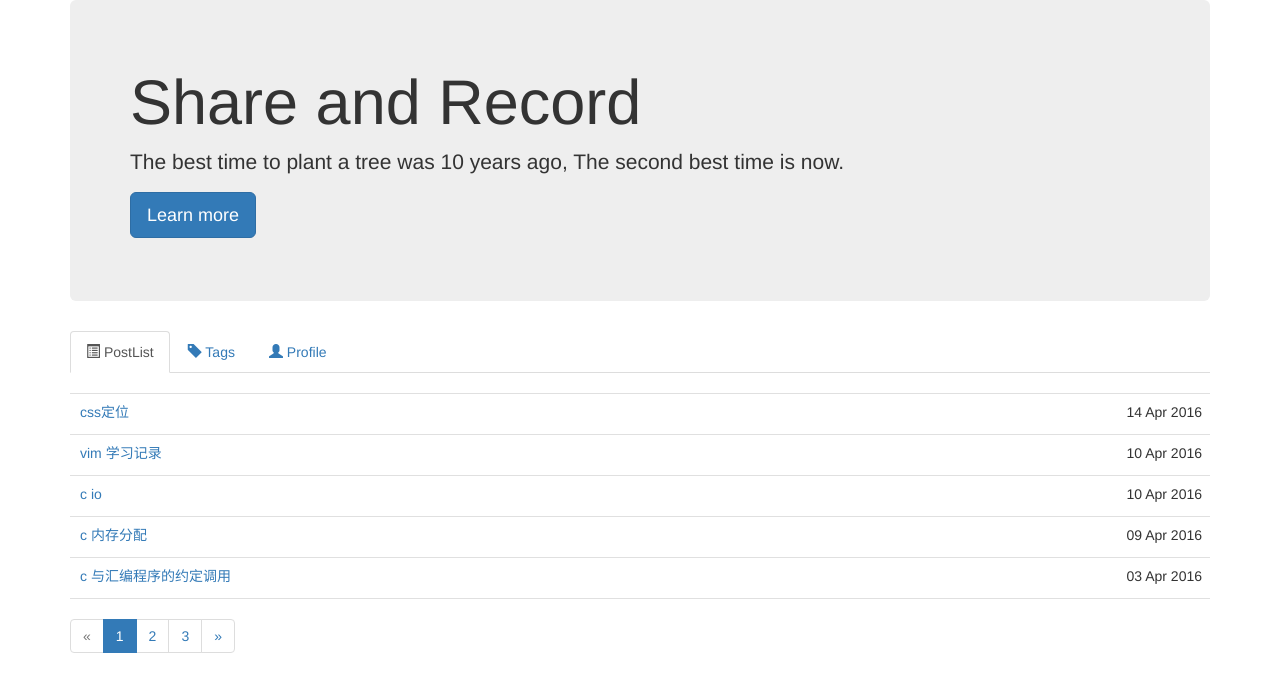
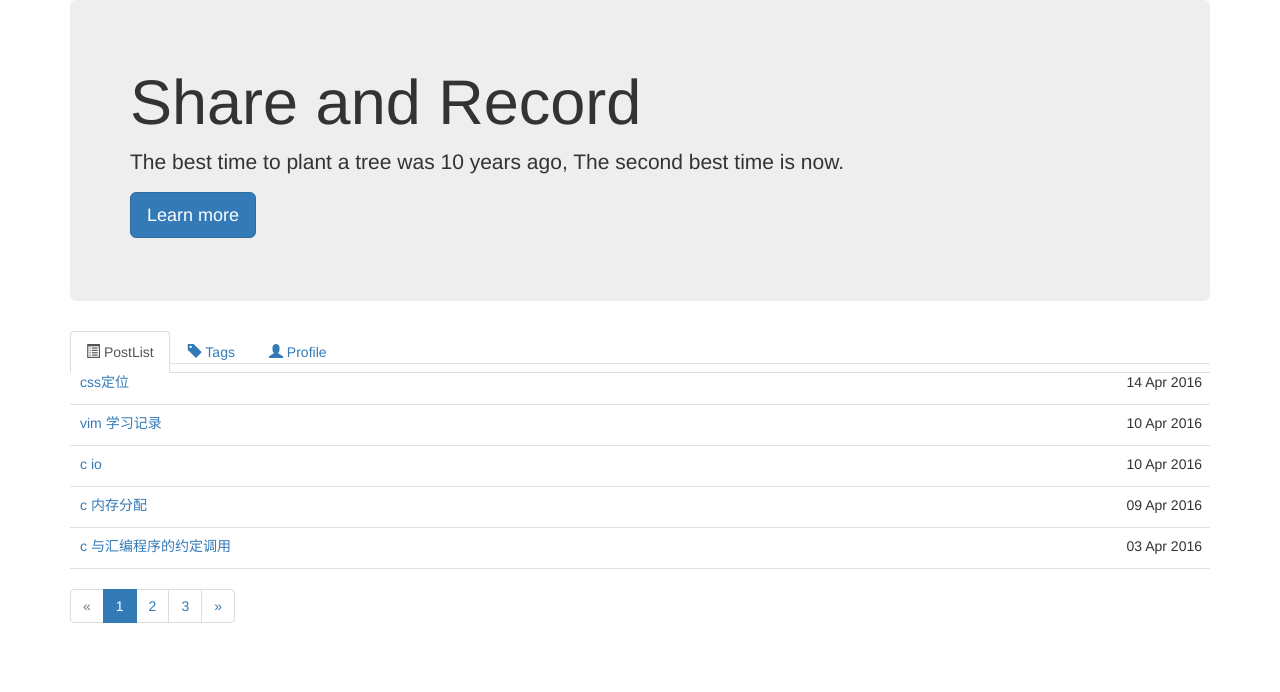
Before and after one commit to mapan1984/mapan1984.github.io, a Jekyll site: the page built from index.html, in a window 1280 px wide. Shown: the top 692 px of the page. Built offline with Jekyll 4.4.1, drawn with Linux system fonts in a browser that asks for light colours; the list of posts is cut into pages by our own code.

Commit message:
fix page

```diff
--- a/_layouts/default.html
+++ b/_layouts/default.html
@@ -4,11 +4,6 @@
     {% include css.html %}
     <link rel="stylesheet" href="/stylesheets/postlist.css"><!-- for postlist  and tags-->
     <link rel="stylesheet" href="/stylesheets/profile.css"><!-- for profile -->
-    <style>
-    .feature {
-        padding: 30px 0;
-    }
-    </style>
 </head>
 <body>
     <div class="container page-index">
@@ -32,19 +27,13 @@
         </ul>
         <div class="tab-content">
             <div class="tab-pane active" id="postlist">
-                <div class="feature">
-                     {{ content }}
-                </div>
+                 {{ content }}
             </div>
             <div class="tab-pane" id="tags">
-                <div class="feature">
-                    {% include tags.html %}
-                </div>
+                 {% include tags.html %}
             </div>
             <div class="tab-pane" id="profile">
-                <div class="feature">
-                     {% include profile.html %}
-                </div>
+                 {% include profile.html %}
             </div>
         </div><!-- tab-content -->
     </div><!-- container -->
--- a/stylesheets/postlist.css
+++ b/stylesheets/postlist.css
@@ -1,5 +1,6 @@
 div.pre-tags {
-    margin-top: 2px;
+    margin-top: -30px;
+    margin-bottom: 10px;
 }
 ul.posts {
     list-style-type: none;
```
